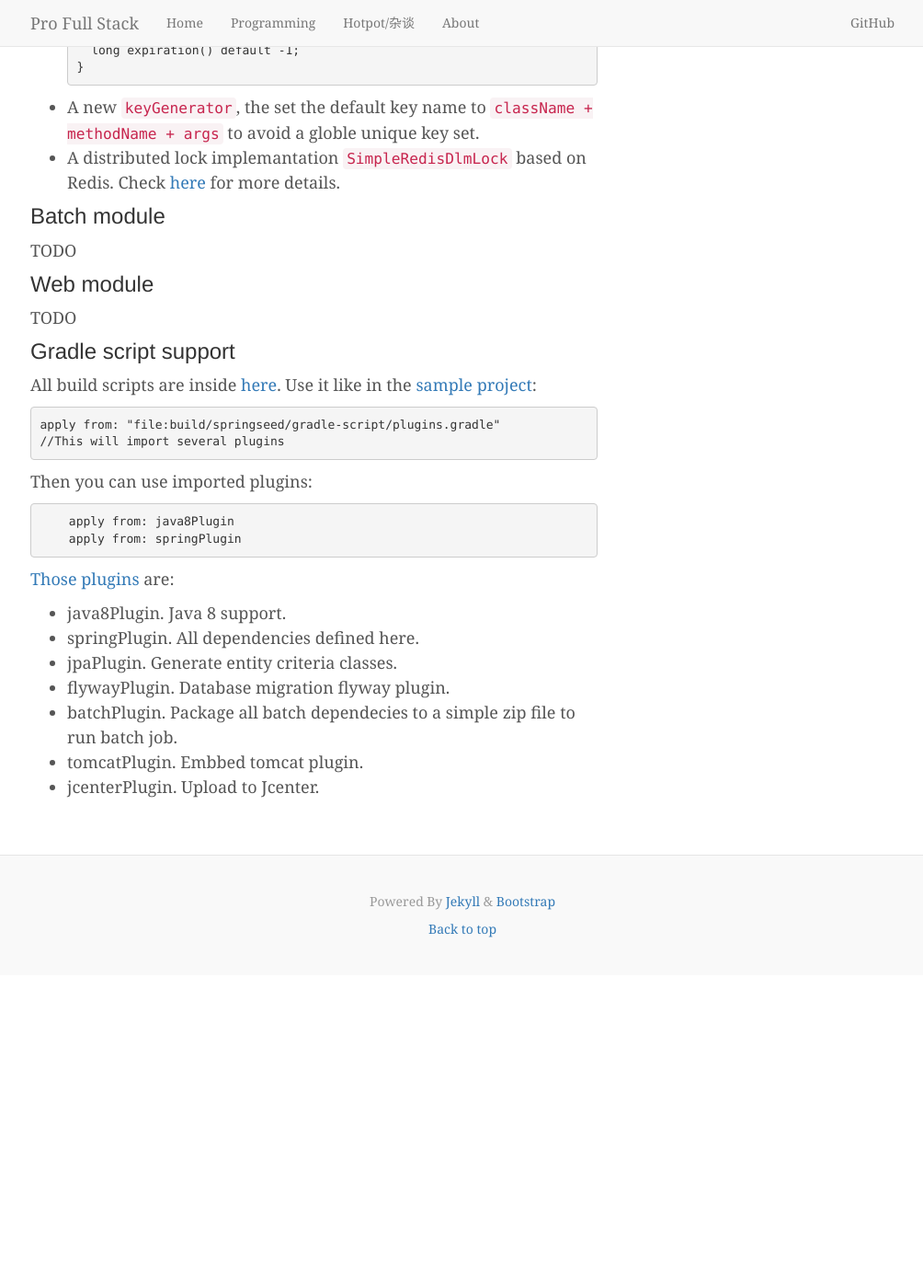
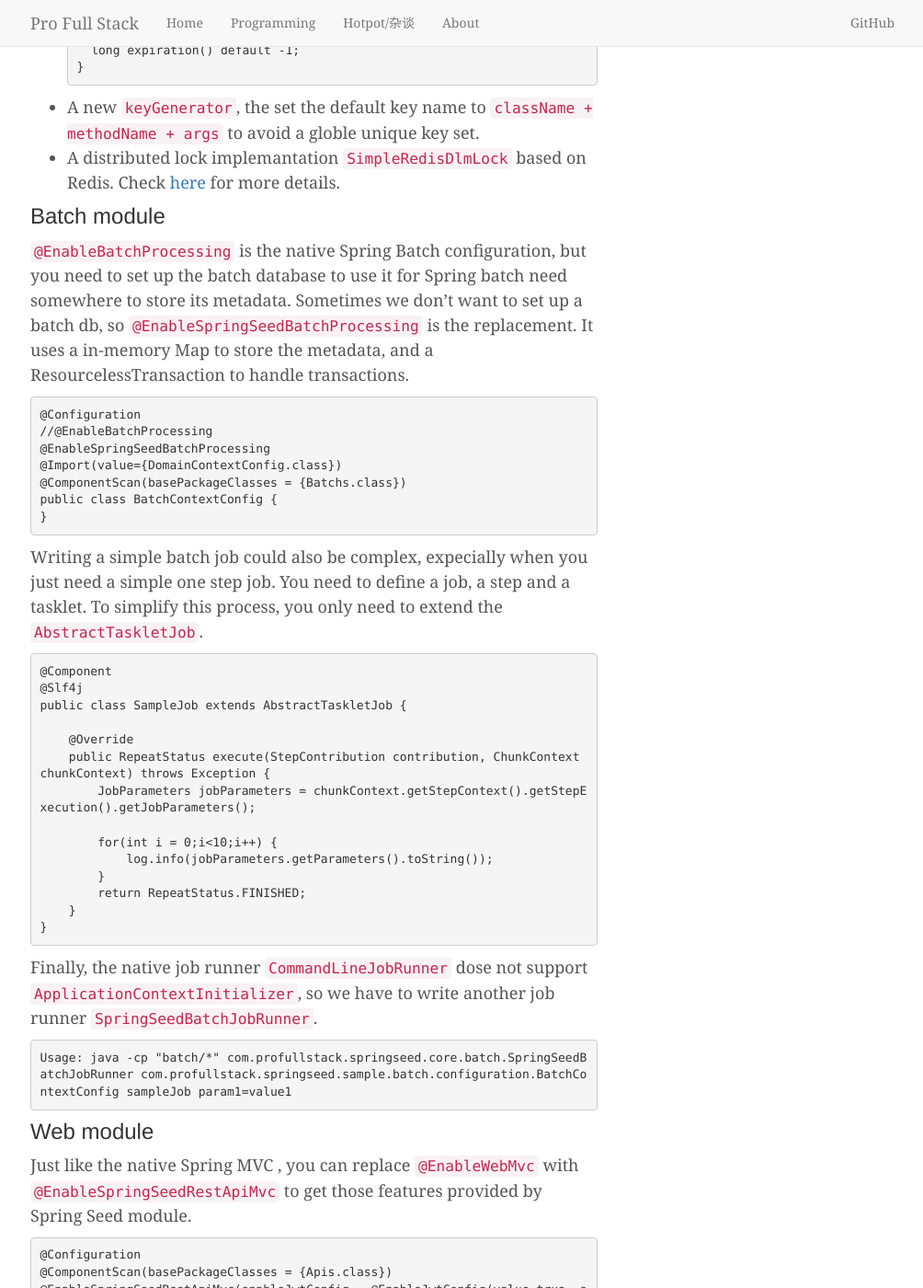
Before and after one commit to christianxiao/christianxiao.github.io, a Jekyll site: the page built from _posts/2017-07-30-A-Spring-framework-seed-project-released.md, in a window 1280 px wide and 1400 px high, scrolled down 4524 px. Shown: the whole window at 92% size, without its empty margins (137-1141 px from the left). Built offline with Jekyll 4.4.1, drawn with Linux system fonts in a browser that asks for light colours; comment, search, counter and statistics services are not loaded; before the commit the page ends 5584 px from its top, so only the background shows below that; some of the changed text lies outside the part shown.

Commit message:
Update 2017-07-30-A-Spring-framework-seed-project-released.md

````diff
--- a/_posts/2017-07-30-A-Spring-framework-seed-project-released.md
+++ b/_posts/2017-07-30-A-Spring-framework-seed-project-released.md
@@ -134,9 +134,59 @@ public @interface ExpirableCacheable {
 - A distributed lock implemantation ```SimpleRedisDlmLock``` based on Redis. Check [here](https://redis.io/topics/distlock) for more details.
 
 ### Batch module
-TODO
+```@EnableBatchProcessing``` is the native Spring Batch configuration, but you need to set up the batch database to use it for Spring batch need somewhere to store its metadata. Sometimes we don't want to set up a batch db, so [```@EnableSpringSeedBatchProcessing```](https://github.com/profullstack/spring-seed/blob/master/src/main/java/com/profullstack/springseed/core/batch/EnableSpringSeedBatchProcessing.java) is the replacement. It uses a in-memory Map to store the metadata, and a ResourcelessTransaction to handle transactions.
+```
+@Configuration
+//@EnableBatchProcessing
+@EnableSpringSeedBatchProcessing
+@Import(value={DomainContextConfig.class})
+@ComponentScan(basePackageClasses = {Batchs.class})
+public class BatchContextConfig {
+}
+```
+Writing a simple batch job could also be complex, expecially when you just need a simple one step job. You need to define a job, a step and a tasklet. To simplify this process, you only need to extend the [```AbstractTaskletJob```](https://github.com/profullstack/spring-seed/blob/master/src/main/java/com/profullstack/springseed/core/batch/AbstractTaskletJob.java).
+```
+@Component
+@Slf4j
+public class SampleJob extends AbstractTaskletJob {
+
+    @Override
+    public RepeatStatus execute(StepContribution contribution, ChunkContext chunkContext) throws Exception {
+        JobParameters jobParameters = chunkContext.getStepContext().getStepExecution().getJobParameters();
+
+        for(int i = 0;i<10;i++) {
+            log.info(jobParameters.getParameters().toString());
+        }
+        return RepeatStatus.FINISHED;
+    }
+}
+```
+Finally, the native job runner ```CommandLineJobRunner``` dose not support ```ApplicationContextInitializer```, so we have to write another job runner [```SpringSeedBatchJobRunner```](https://github.com/profullstack/spring-seed/blob/master/src/main/java/com/profullstack/springseed/core/batch/SpringSeedBatchJobRunner.java).
+```
+Usage: java -cp "batch/*" com.profullstack.springseed.core.batch.SpringSeedBatchJobRunner com.profullstack.springseed.sample.batch.configuration.BatchContextConfig sampleJob param1=value1
+```
 ### Web module
-TODO
+Just like the native Spring MVC , you can replace ```@EnableWebMvc``` with ```@EnableSpringSeedRestApiMvc``` to get those features provided by Spring Seed module.
+```java
+@Configuration
+@ComponentScan(basePackageClasses = {Apis.class})
+@EnableSpringSeedRestApiMvc(enableJwtConfig = @EnableJwtConfig(value=true, secretPropertyName="jwt.secret", expiration=10*60),
+	enableSwagger2 = true) //replace @EnableWebMvc
+public class ApiServletConfig extends WebMvcConfigurerAdapter {
+}
+```
+#### RESTful API error handler
+Provide a basic [```RestApiException```](https://github.com/profullstack/spring-seed/blob/master/src/main/java/com/profullstack/springseed/core/web/restapi/RestApiException.java) for you to throw Api exceptions, and all exceptions will be catched by [```RestApiExceptionAdvice```](https://github.com/profullstack/spring-seed/blob/master/src/main/java/com/profullstack/springseed/core/web/restapi/RestApiExceptionAdvice.java), then send a [```RestApiErrorResponse```](https://github.com/profullstack/spring-seed/blob/master/src/main/java/com/profullstack/springseed/core/web/restapi/RestApiErrorResponse.java) to client.
+#### HTTP Authorization Header Parser
+Provide a [```HttpAuthorizationHeaderParser```](https://github.com/profullstack/spring-seed/blob/master/src/main/java/com/profullstack/springseed/core/web/restapi/HttpAuthorizationHeaderParser.java) to parse the Authorization header, the header format follows the ref: http://www.ietf.org/rfc/rfc2617.txt
+```
+ * Implementation ref: http://www.ietf.org/rfc/rfc2617.txt
+ * schema: Authorization: Digest username="Mufasa",realm="testrealm@host.com" ....
+```
+#### HTTP RESTful API Token Implementation
+Provide a [```JwtTokenFactory```](https://github.com/profullstack/spring-seed/blob/master/src/main/java/com/profullstack/springseed/core/web/restapi/JwtTokenFactory.java) to implement the JSON Web Token standard, a non database based solution, check ref: https://en.wikipedia.org/wiki/JSON_Web_Token.
+Another much simple token implementation ```SimpleAccessToken```, it's a database based solution.
+
 ### Gradle script support
 All build scripts are inside [here](https://github.com/profullstack/spring-seed/tree/master/src/main/resources/gradle-script). Use it like in the [sample project](https://github.com/profullstack/spring-seed/blob/master/sample/build.gradle):
 ```
````
